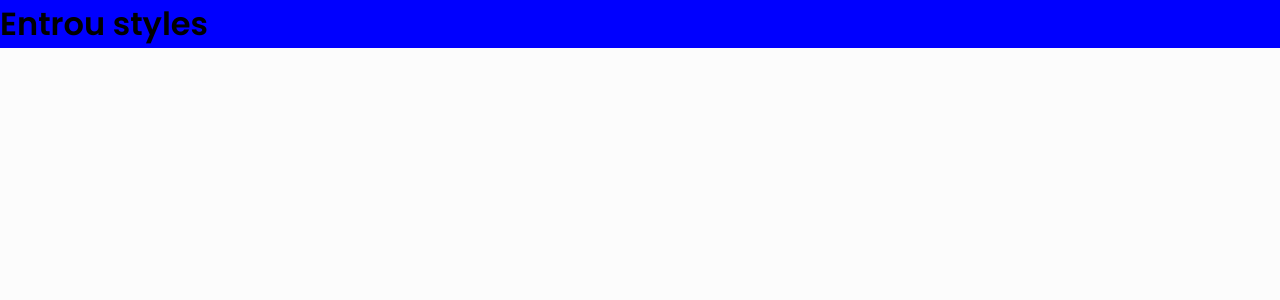
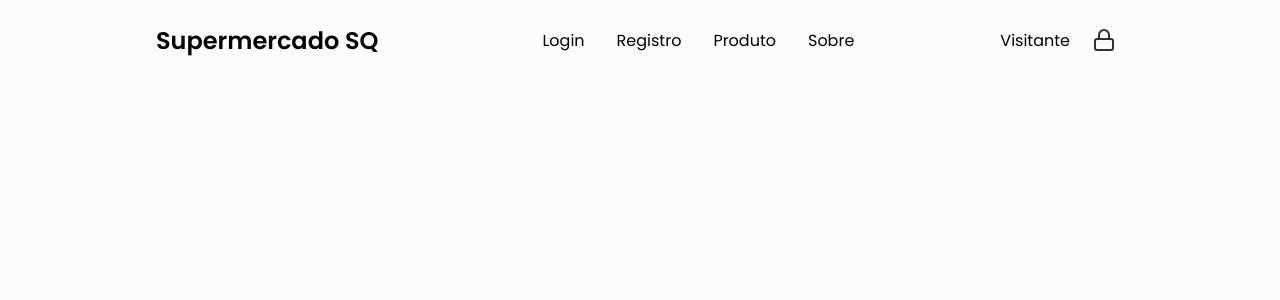
Before and after one commit to stack-over-code-atlantico/supermercadosq-fe, a React (Vite) app in the folder supermercadosq/: page / in a window 1280 px wide. Shown: the top 300 px of the page. Built offline with nearby package versions, Linux system fonts and the light colour scheme.

Commit message:
Feat: create nav menu

```diff
--- a/supermercadosq/package.json
+++ b/supermercadosq/package.json
@@ -10,6 +10,8 @@
   "dependencies": {
     "react": "^18.0.0",
     "react-dom": "^18.0.0",
+    "react-icons": "^4.3.1",
+    "react-router-dom": "^6.3.0",
     "styled-components": "^5.3.5"
   },
   "devDependencies": {
--- a/supermercadosq/src/App.jsx
+++ b/supermercadosq/src/App.jsx
@@ -1,14 +1,13 @@
 import { GlobalStyle } from "./styles/global";
-
-import { Header } from "./components/Header"
+import { Navbar } from "./components/Navbar"
+import { BrowserRouter as Router } from "react-router-dom";
 
 function App() {
-
   return (
-    <>
-      <Header />
+    <Router>
+      <Navbar />
       <GlobalStyle />
-    </>
+    </Router>
   )
 }
 
--- /dev/null
+++ b/supermercadosq/src/components/Navbar/index.jsx
@@ -0,0 +1,34 @@
+import React from 'react';
+import { Nav, NavLink, Bars, NavMenu, NavBtn, NavBtnLink } from './styles';
+import lockLogo from '../../assets/lock.svg'
+
+export function Navbar() {
+  return (
+    <>
+      <Nav>
+        <NavLink to='/'>
+          <h1>Supermercado SQ</h1>
+        </NavLink>
+        <Bars />
+        <NavMenu>
+          <NavLink to='/login' activestyle={{ color: '#15cdfc'}}>
+            Login
+          </NavLink>
+          <NavLink to='/register' activestyle={{ color: '#15cdfc'}}>
+            Registro
+          </NavLink>
+          <NavLink to='/product' activestyle={{ color: '#15cdfc'}}>
+            Produto
+          </NavLink>
+          <NavLink to='/about' activestyle={{ color: '#15cdfc'}}>
+            Sobre
+          </NavLink>
+        </NavMenu>
+        <NavBtn>
+          <NavBtnLink to='/signin'>Visitante</NavBtnLink>
+          <img src={lockLogo} />
+        </NavBtn>
+      </Nav>
+    </>
+  );
+}
--- /dev/null
+++ b/supermercadosq/src/components/Navbar/styles.jsx
@@ -0,0 +1,73 @@
+import styled from 'styled-components';
+import { NavLink as Link } from 'react-router-dom';
+import { FaBars } from 'react-icons/fa';
+
+export const Nav = styled.nav`
+  background: transparent; /* transparent */
+  height: 80px; /* 6rem */
+  display: flex;
+  justify-content: space-between;
+  padding: 0.5rem calc((100vw - 1000px)/2);
+  z-index: 10;
+`;
+
+export const NavLink = styled(Link)`
+  color: var(--color-black);
+  display: flex;
+  align-items: center;
+  text-decoration: none;
+  padding: 0 1rem;
+  height: 100%;
+  cursor: pointer;
+`;
+
+export const Bars = styled(FaBars)`
+  display: none;
+  color: var(--color-black);
+
+  @media screen and (max-width: 768px) {
+    display: block;
+    position: absolute;
+    top: 0;
+    right: 0;
+    transform: translate(-100%, 75%);
+    font-size: 1.8rem;
+    cursor: pointer;
+  }
+`;
+
+export const NavMenu = styled.div`
+  display: flex;
+  align-items: center;
+  margin-right: -24px;
+
+  @media screen and (max-width: 768px){
+    display: none;
+  }
+`;
+
+
+export const NavBtn = styled.nav`
+  display: flex;
+  align-items: center;
+  margin-right: 24px;
+
+  @media screen and (max-width: 768px){
+    display: none;
+  }
+`;
+
+export const NavBtnLink = styled(Link)`
+  padding: 10px 22px;
+  color: var(--color-black);
+  border: none;
+  cursor: pointer;
+  transition: all 0.2s ease-in-out;
+  text-decoration: none;
+
+  &:hover{
+    transition: all 0.2s ease-in-out;
+    background: #fff;
+    color: #101606;
+  }
+`;
```
Also changed, not shown: supermercadosq/src/assets/lock.svg (added), 1 other file (tests, documents, lock files or other folders).
